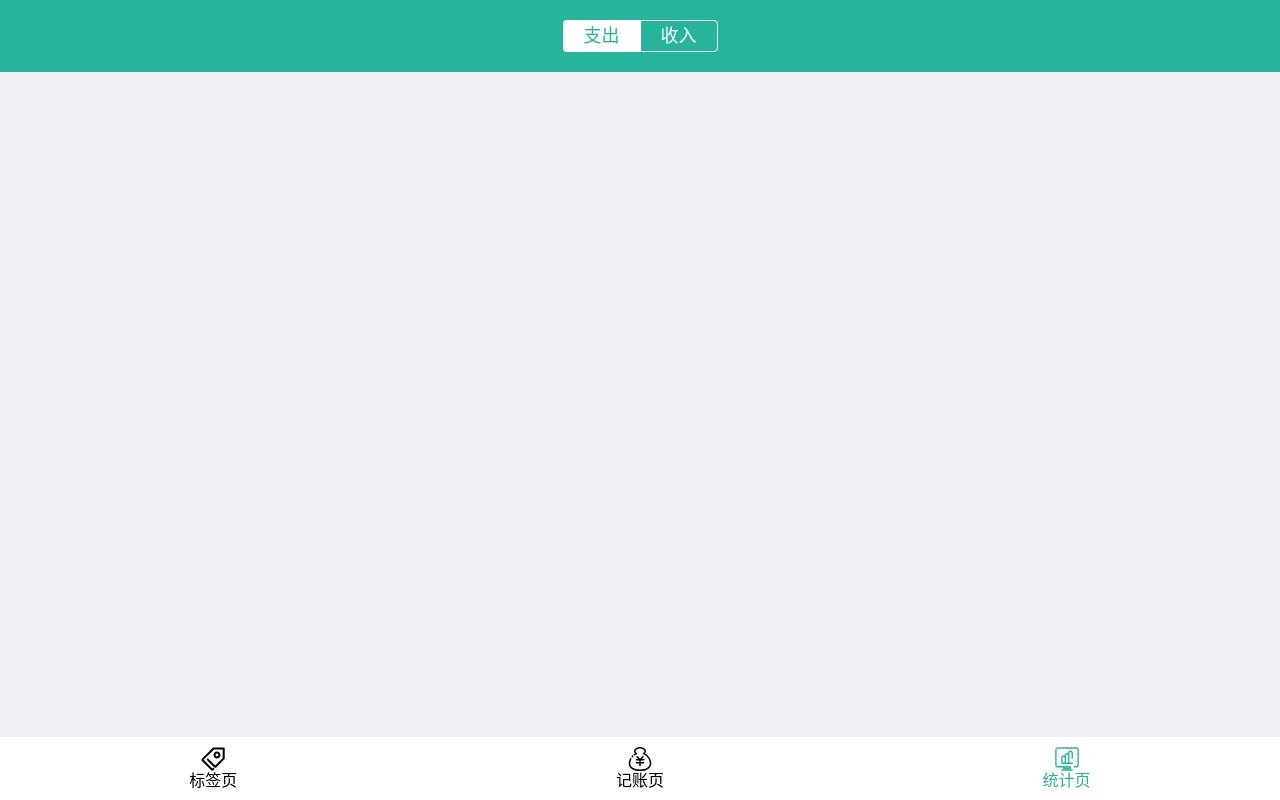
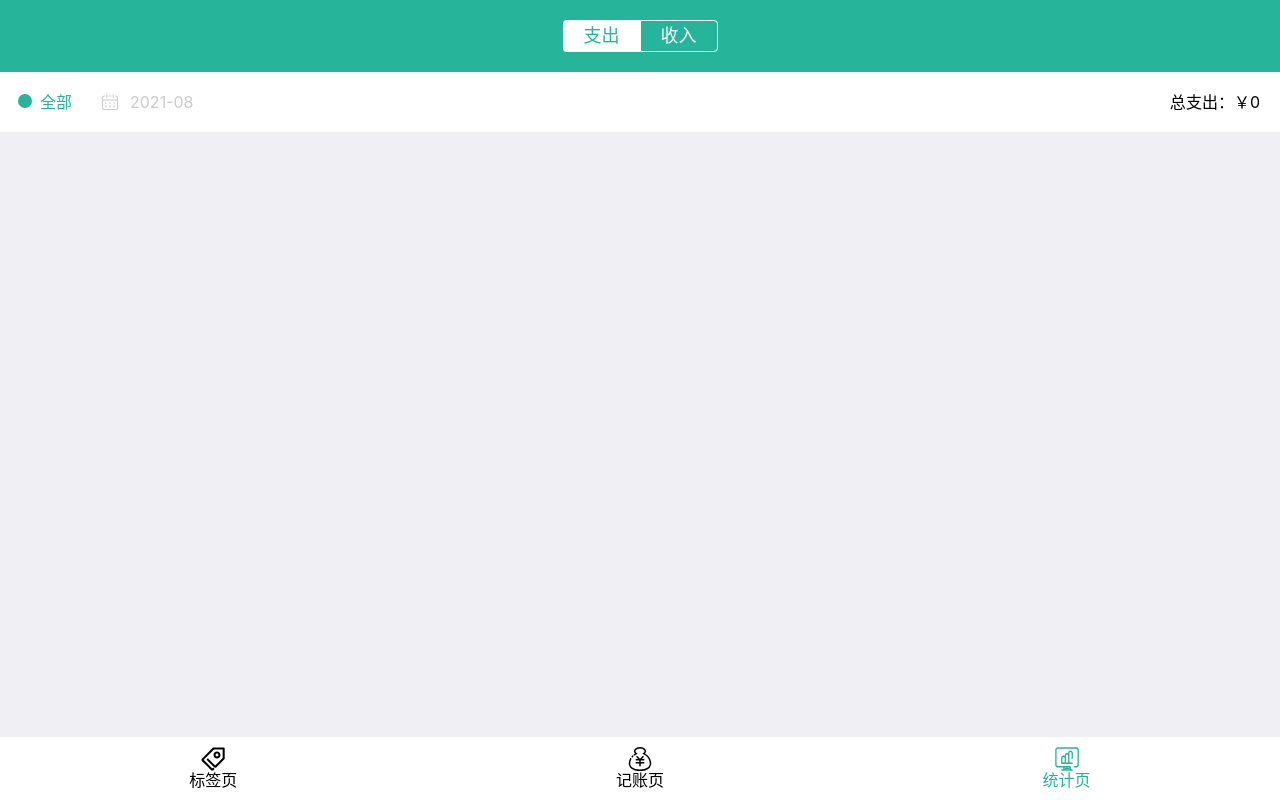
Before and after one commit to April-cl/daily-book, a React app: page /#/statistics in a window 1280 px wide. Built offline with nearby package versions, Linux system fonts and the light colour scheme.

Commit message:
完成统计页根据月份选择样式，并实现点击切换全选

```diff
--- a/src/App.tsx
+++ b/src/App.tsx
@@ -27,7 +27,7 @@ function App() {
           <Route exact path="/statistics">
             <Statistics />
           </Route>
-          <Redirect exact from='/' to='/edit'></Redirect>
+          <Redirect exact from='/' to='/statistics'></Redirect>
           <Route path='*'>
             <NoMatch />
           </Route>
--- a/src/views/Statistics.tsx
+++ b/src/views/Statistics.tsx
@@ -6,6 +6,7 @@ import dayjs from 'dayjs';
 import styled from 'styled-components';
 import Icon from '../components/Icon';
 import { Link } from 'react-router-dom';
+import { DateSelectSection } from './Statistics/DateSelectSection';
 
 const RecordItem = styled.div`
   display:flex;
@@ -31,7 +32,16 @@ const RecordItem = styled.div`
     fill: #fc2b29;
   }
 `
-
+const AmountTotal = styled.div`
+  padding: 0 20px;
+  height: 60px;
+  line-height: 60px;
+  font-size: 16px;
+  display: flex;
+  flex-wrap: nowrap;
+  justify-content: space-between;
+  background-color: #fff;
+`
 const Header = styled.div`
   font-size: 18px;
   line-height: 20px;
@@ -42,6 +52,8 @@ const Header = styled.div`
 `
 
 function Statistics() {
+  const [currentDate, setCurrentDate] = useState(dayjs().format('YYYY-MM'))
+  const [disabled, setDisabled] = useState(true)
   const [category, setCategory] = useState<'-' | '+'>('-')
   const {records, deleteRecord} = useRecords()
   const beautify = (string: string) => {
@@ -72,6 +84,14 @@ function Statistics() {
   return (
     <Layout>
       <CategorySection value={category} onChange={value => setCategory(value)} />
+      <AmountTotal>
+        <DateSelectSection value={currentDate} onChange={(date) => {
+          setCurrentDate(date)
+        }} disabled={disabled} toggle={() => setDisabled(!disabled)} />
+        <div className='amount'>总{category === '-' ? '支出':'收入'}：￥{selectedRecords.reduce((sum, item) => {
+          return sum + item.amount;
+        }, 0)}</div>
+      </AmountTotal>
       {hashArray.map(([date, records]) => {
         return (
           <div key={date}>
--- /dev/null
+++ b/src/views/Statistics/DateSelectSection.tsx
@@ -0,0 +1,111 @@
+import styled from 'styled-components';
+import React from 'react';
+import Icon from '../../components/Icon';
+
+const Wrapper = styled.section`
+  display: flex;
+  >.monthSelector {
+    position: relative;
+    > input {
+      height: 100%;
+      width: 100%;
+      position: absolute;
+      top: 0;
+      left: 0;
+
+      ::-webkit-calendar-picker-indicator {
+        height: 100%;
+        width: 100%;
+      }
+    }
+
+    > .date {
+      background-color: #fff;
+      position: absolute;
+      top: 0;
+      left: 0;
+      height: 100%;
+      width: 100%;
+      pointer-events: none;
+      position: relative;
+      &.disabled {
+        cursor: none;
+        color: #ccc;
+        > .icon {
+          fill: #ccc;
+        }
+      }
+      > .icon {
+        position: absolute;
+        left: 20px;
+        top: 50%;
+        transform: translateY(-50%);
+      }
+      > span {
+        display: inline-block;
+        width: 100%;
+        padding-right: 3em;
+        margin-left: 3em;
+      }
+    }
+  }
+  > .all {
+    margin-left: 20px;
+    margin-right: 10px;
+    > label {
+      position: relative;
+      input {
+        appearance: none;
+        -webkit-appearance: none;
+        outline: none;
+        &:after {
+          position: absolute;
+          top: 0;
+          left: -75%;
+          display: block;
+          content: "";
+          width: 18px;
+          height: 18px;
+          background: #fff;
+          border-radius: 50%;
+          border: 2px solid #bfbfbf;
+        }
+        &:checked:after {
+          background-color: #26b59a;
+          border: 2px solid #fff;
+        }
+        &:checked + span {
+          color: #26b59a;
+        }
+      }
+    }
+  }
+`;
+
+type Props = {
+  value: string,
+  onChange: (date: string) => void,
+  disabled: boolean,
+  toggle: () => void
+}
+
+const DateSelectSection:React.FC<Props> = (props) => {
+  return (
+    <Wrapper>
+      <div className="all">
+        <label><input type="checkbox" checked={props.disabled} onClick={() => props.toggle()}/><span>全部</span></label>
+      </div>
+      <div className="monthSelector">
+        <input disabled={props.disabled} value={props.value} type="month" onChange={(e) => {
+          props.onChange(e.target.value)
+        }} />
+        <div className={props.disabled ? 'disabled date' : 'date'}>
+          <Icon name="calendar"/>
+          <span>{props.value}</span>
+        </div>
+      </div>
+    </Wrapper>
+  )
+}
+
+export {DateSelectSection}
```
